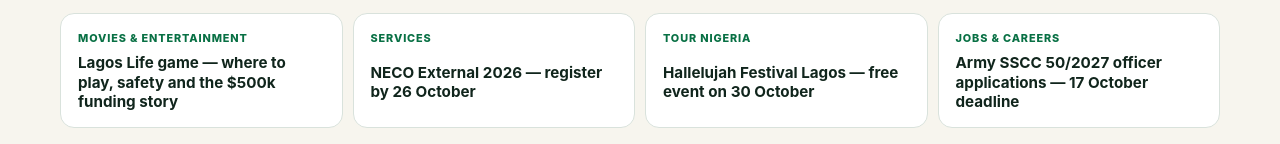
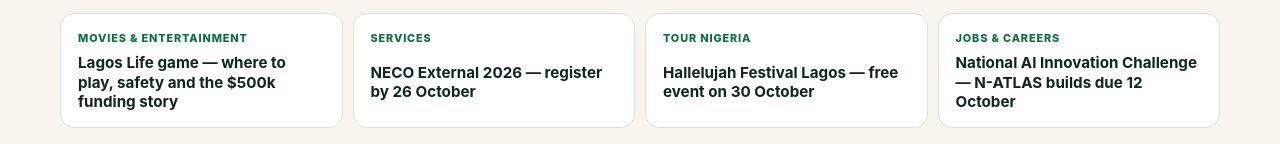
Before and after one commit to eghosa001/nigeria, a Next.js app: page / in a window 1280 px wide. Shown: the part 808-952 px from the top of the page. Built offline with nearby package versions, Linux system fonts and the light colour scheme; no server answers.

Commit message:
Prioritize the nearest verified application deadline before Army's 17 October closing date

```diff
--- a/data/home-social-trends.ts
+++ b/data/home-social-trends.ts
@@ -45,13 +45,6 @@ export const homeSocialTrends: HomeSocialTrend[] = [
   },
   {
     pillar: "Jobs & Careers",
-    title: "Army SSCC 50/2027 officer applications — 17 October deadline",
-    href: "/jobs/nigerian-army-sscc-50-2027",
-    checkedAt: "2026-10-09",
-    expiresAt: "2026-10-17",
-  },
-  {
-    pillar: "Jobs & Careers",
     title: "Deloitte Graduate Recruitment — Tax & Legal closes today",
     href: "/jobs/deloitte-nigeria-early-careers",
     checkedAt: "2026-10-09",
@@ -71,6 +64,13 @@ export const homeSocialTrends: HomeSocialTrend[] = [
     checkedAt: "2026-10-08",
     expiresAt: "2026-10-13",
   },
+  {
+    pillar: "Jobs & Careers",
+    title: "Army SSCC 50/2027 officer applications — 17 October deadline",
+    href: "/jobs/nigerian-army-sscc-50-2027",
+    checkedAt: "2026-10-09",
+    expiresAt: "2026-10-17",
+  },
 ];
 
 export function getCurrentHomeSocialTrends(today = new Date(Date.now() + 60 * 60 * 1000).toISOString().slice(0, 10)) {
```
